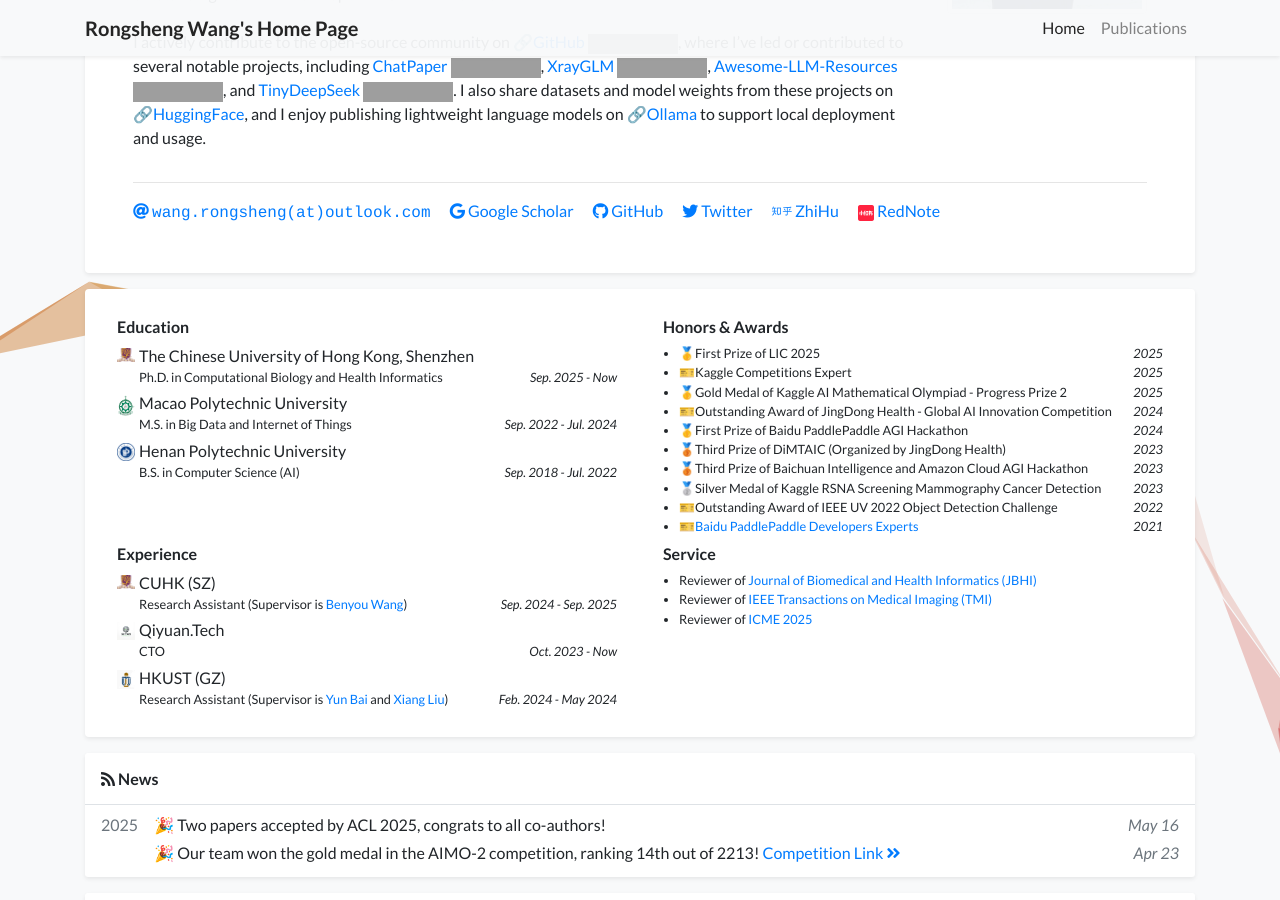
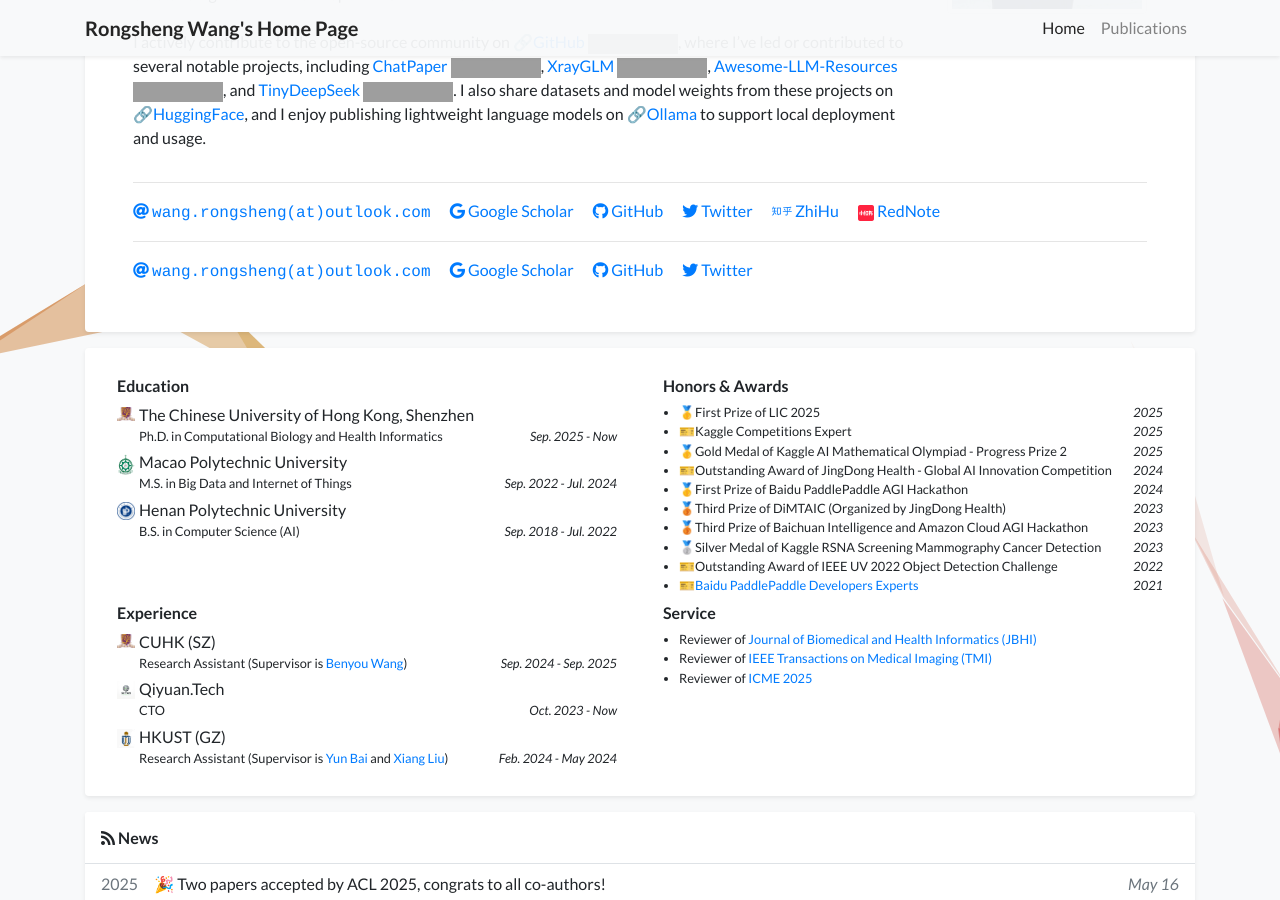
Before and after one commit to WangRongsheng/WangRongsheng.github.io, a Jekyll site: the page built from index.html, in a window 1280 px wide and 900 px high, scrolled down 314 px. Built offline with Jekyll 4.4.1, drawn with Linux system fonts in a browser that asks for light colours; a style sheet for code colours, icons or effects is not loaded; grey boxes are pictures that could not be loaded.

Commit message:
Update profile_card.html

```diff
--- a/_includes/widgets/profile_card.html
+++ b/_includes/widgets/profile_card.html
@@ -109,6 +109,47 @@
 
                     </div>
                 </div>
+
+                <hr />
+                <div class="row">
+                    <div class="col">
+                        <a class="pr-3 no-break" href="mailto:{{ site.data.profile.email | encode_email }}">
+                            <i class="fas fa-at"></i> <span class="email-text">{{ site.data.profile.email | replace: "@", "(at)" }}</span>
+                        </a>
+
+                        {% if site.data.profile.gscholar %}
+                        <a class="pr-3 no-break" target="_blank" href="https://scholar.google.com/citations?user={{ site.data.profile.gscholar }}&hl=en">
+                            <i class="fab fa-google"></i> Google Scholar
+                        </a>
+                        {% endif %}
+
+                        {% if site.data.profile.sscholar %}
+                        <a class="pr-3 no-break" target="_blank" href="https://www.semanticscholar.org/author/{{ site.data.profile.sscholar }}">
+                            <i class="fa fa-book"></i> Semantic Scholar
+                        </a>
+                        {% endif %}
+
+                        {% if site.data.profile.github %}
+                        <a class="pr-3 no-break" target="_blank" href="https://github.com/{{ site.data.profile.github }}">
+                            <i class="fab fa-github"></i> GitHub
+                        </a>
+                        {% endif %}
+
+                        {% if site.data.profile.wechat_qrcode %}
+                        <a class="pr-3 no-break" data-toggle="modal" data-target="#modal-wechat">
+                            <i class="fab fa-weixin"></i> WeChat
+                        </a>
+                        {% endif %}
+
+                        {% if site.data.profile.twitter %}
+                        <a class="pr-3 no-break" target="_blank" href="https://twitter.com/{{ site.data.profile.twitter }}">
+                            <i class="fab fa-twitter"></i> Twitter
+                        </a>
+                        {% endif %}
+
+                    </div>
+                </div>
+
             </div>
         </div>
     </div>
```
